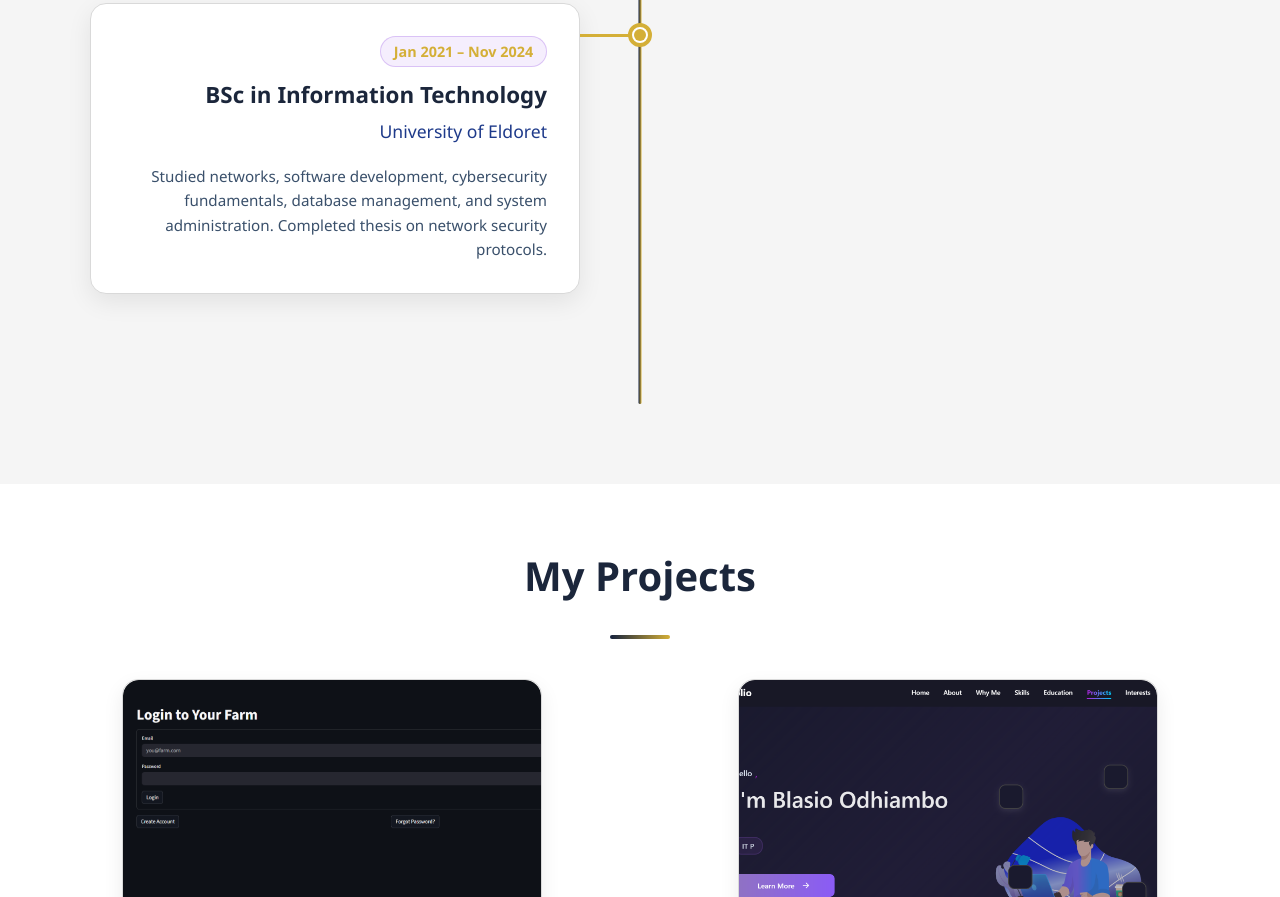
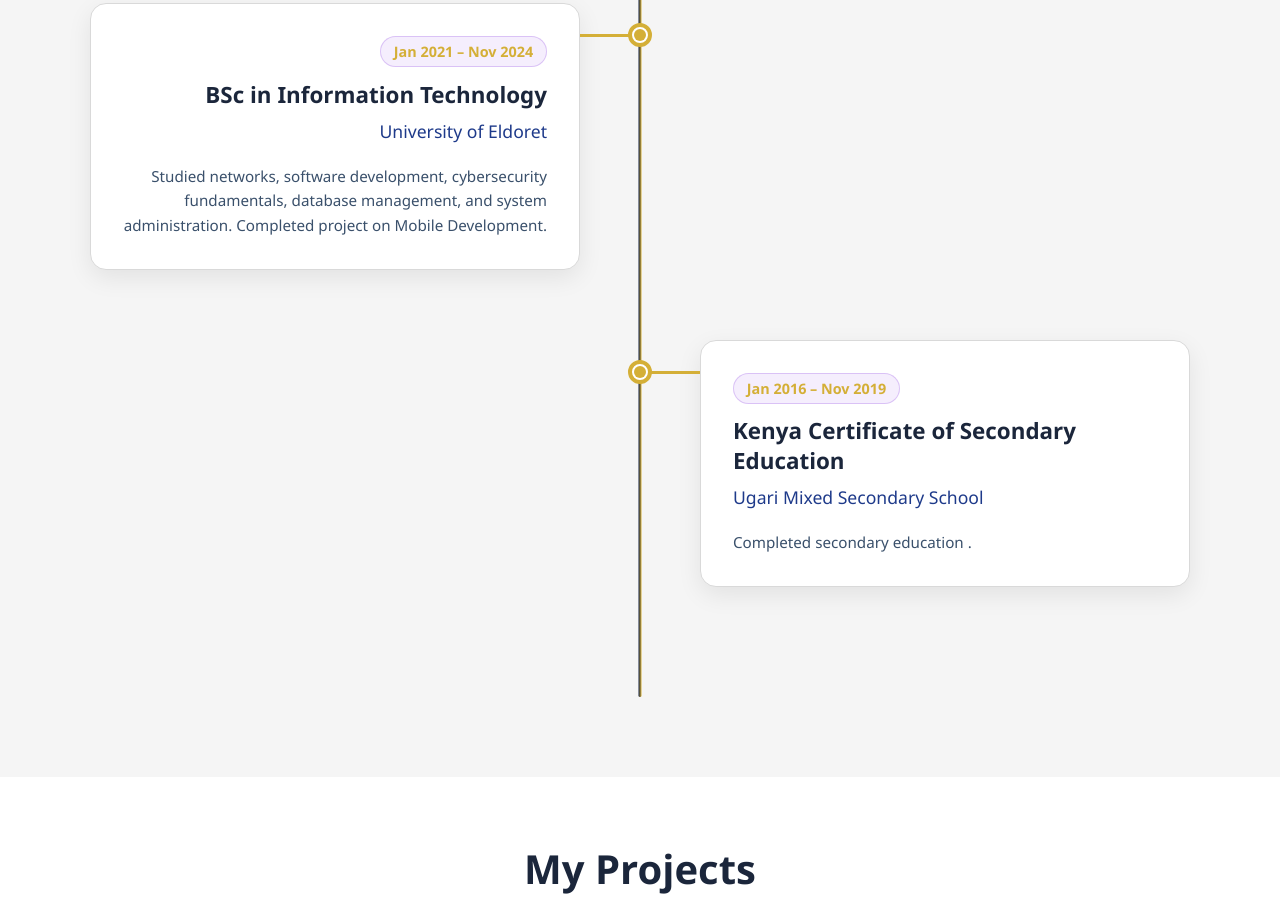
Before and after one commit to Bblasio/My-Portfolio, a plain HTML site: page index.html in a window 1280 px wide. Shown: the part 6781-7678 px from the top of the page. Drawn offline with nearby package versions, Linux system fonts and the light colour scheme; no server answers.

Commit message:
my portfolio

```diff
--- a/index.html
+++ b/index.html
@@ -806,7 +806,19 @@
           <div class="timeline-date">Jan 2021 – Nov 2024</div>
           <h3>BSc in Information Technology</h3>
           <p class="institution">University of Eldoret</p>
-          <p>Studied networks, software development, cybersecurity fundamentals, database management, and system administration. Completed thesis on network security protocols.</p>
+          <p>Studied networks, software development, cybersecurity fundamentals, database management, and system administration. Completed project on Mobile Development.</p>
+        </div>
+      </div>
+            <!-- Timeline Item 4 (Right side) - Secondary School -->
+      <div class="timeline-item right">
+        <div class="timeline-dot"></div>
+        <div class="timeline-content education-card">
+          <div class="timeline-date">Jan 2016 – Nov 2019</div>
+          <h3>Kenya Certificate of Secondary Education</h3>
+          <p class="institution">Ugari Mixed Secondary School</p>
+          <p>Completed secondary education .</p>
+
+          </div>
         </div>
       </div>
 
```
Also changed, not shown: 1 other file.
